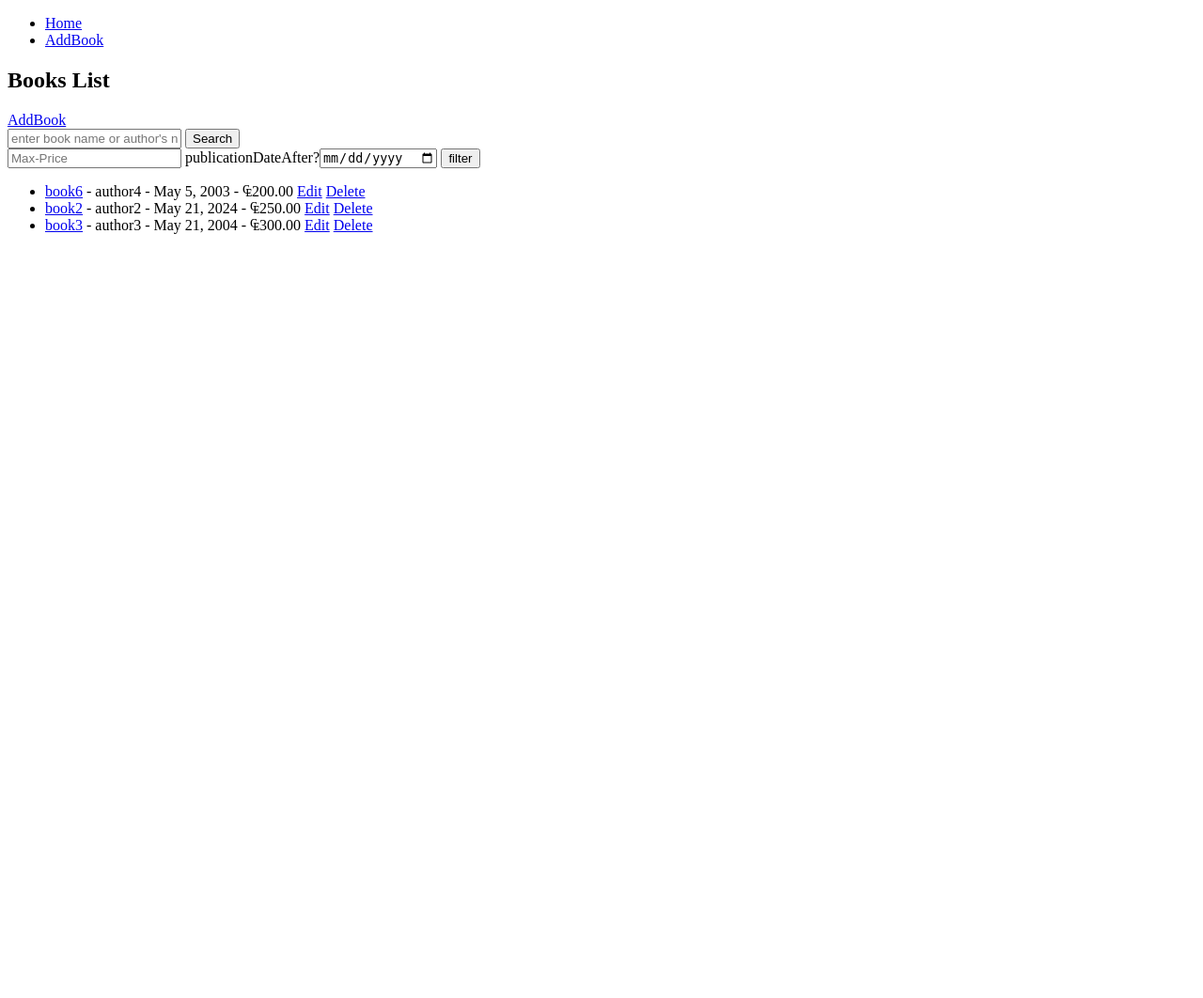
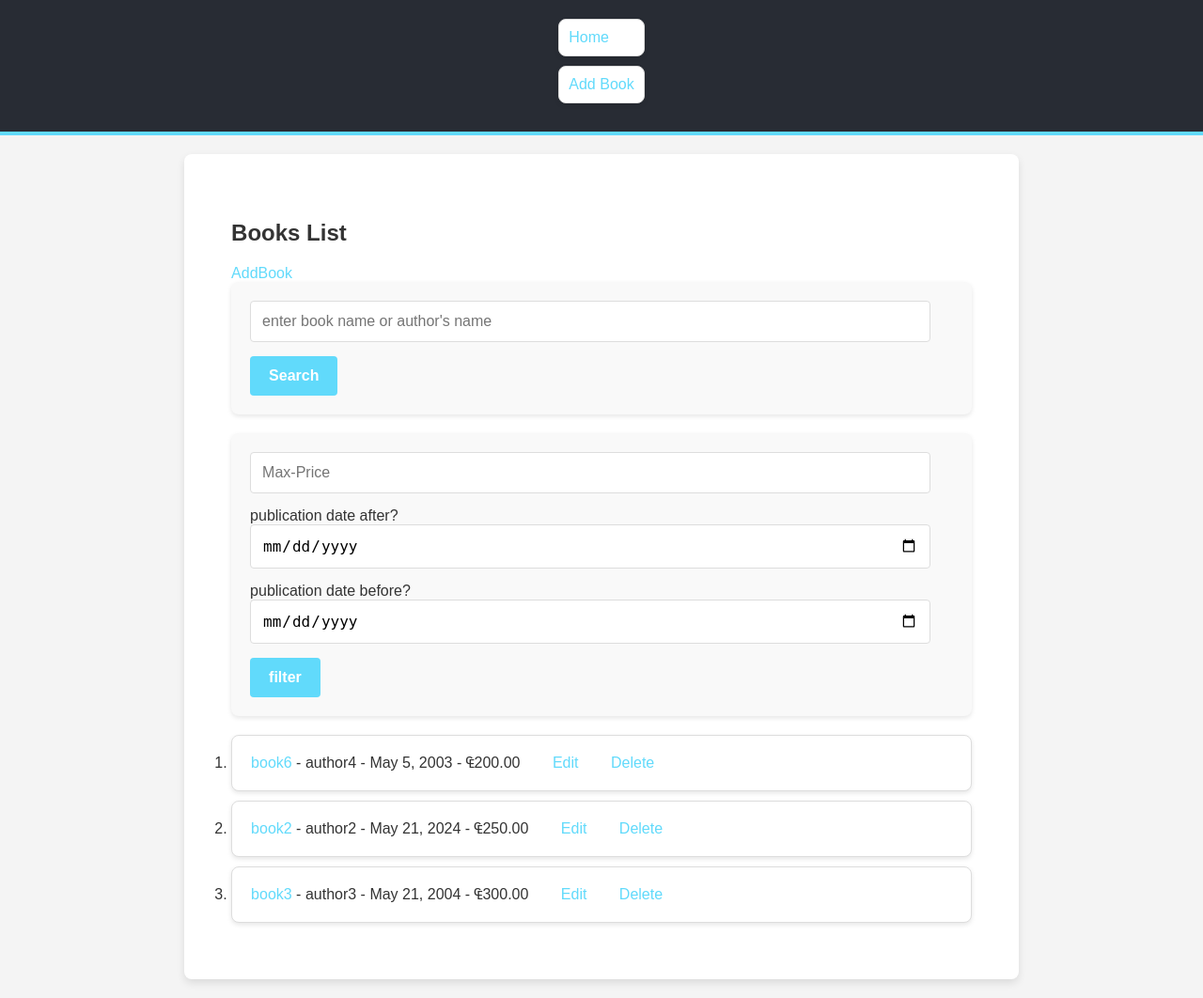
Before and after one commit to farokhniaali900/book_management, a Django app: page / in a window 1280 px wide. Shown: the whole page at 94% size. Before the commit the page ends 249 px from the top, so only its background shows below. Run offline with Django 4.2, Linux system fonts and the light colour scheme; data comes from the database, SQL or seed files in the repository; both versions use the stored data as it was after the commit.

Commit message:
style change commit

```diff
--- a/books/templates/base.html
+++ b/books/templates/base.html
@@ -1,27 +1,149 @@
 <!DOCTYPE html>
-<html>
+<html lang="en">
 <head>
-    <meta charset='utf-8'>
-    <meta http-equiv='X-UA-Compatible' content='IE=edge'>
+    <meta charset="utf-8">
+    <meta http-equiv="X-UA-Compatible" content="IE=edge">
     <title>Page Title</title>
-    <meta name='viewport' content='width=device-width, initial-scale=1'>
+    <meta name="viewport" content="width=device-width, initial-scale=1">
+    <style>
+        body {
+            margin: 0;
+            font-family: 'Arial', sans-serif;
+            background-color: #f4f4f4;
+            color: #333;
+            display: flex;
+            flex-direction: column;
+            min-height: 100vh;
+        }
+        header {
+            background-color: #282c34;
+            color: #61dafb;
+            padding: 20px 0;
+            border-bottom: 4px solid #61dafb;
+            flex-shrink: 0;
+        }
+        nav {
+            display: flex;
+            justify-content: center;
+        }
+        ul {
+            list-style: none;
+            padding: 0;
+            margin: 0;
+            display: flex;
+            flex-direction: column; /* Ensures that items stack vertically */
+        }
+        li {
+            margin: 0;
+            padding: 10px;
+            background-color: #ffffff;
+            border: 1px solid #ddd;
+            border-radius: 8px;
+            box-shadow: 0 2px 5px rgba(0, 0, 0, 0.1);
+            margin-bottom: 10px;
+        }
+        a {
+            color: #61dafb;
+            text-decoration: none;
+            transition: color 0.3s, border-bottom 0.3s;
+        }
+        a:hover {
+            color: black;
+            border-bottom: 2px solid #61dafb;
+        }
+        main {
+            padding: 50px;
+            max-width: 1200px;
+            margin: 20px auto;
+            background-color: #ffffff;
+            border-radius: 8px;
+            box-shadow: 0 4px 8px rgba(0, 0, 0, 0.1);
+            flex: 1;
+        }
+        form {
+            margin-bottom: 20px;
+            padding: 20px;
+            background-color: #f9f9f9;
+            border-radius: 8px;
+            box-shadow: 0 2px 5px rgba(0, 0, 0, 0.1);
+        }
+        form input, form textarea, form select {
+            width: calc(100% - 24px);
+            padding: 12px;
+            border: 1px solid #ddd;
+            border-radius: 4px;
+            box-sizing: border-box;
+            font-size: 16px;
+            margin-bottom: 15px;
+            transition: border-color 0.3s, box-shadow 0.3s;
+        }
+        form input:focus, form textarea:focus, form select:focus {
+            border-color: #61dafb;
+            box-shadow: 0 0 5px rgba(97, 218, 251, 0.5);
+            outline: none;
+        }
+        form button {
+            background-color: #61dafb;
+            border: none;
+            color: white;
+            padding: 12px 20px;
+            text-align: center;
+            text-decoration: none;
+            font-size: 16px;
+            font-weight: bold;
+            border-radius: 4px;
+            cursor: pointer;
+            transition: background-color 0.3s;
+        }
+        form button:hover {
+            background-color: #4fa3c2;
+        }
+        /* Styling for list items in child template */
+        .books-list {
+            padding: 0;
+            margin: 0;
+            list-style: none;
+            display: flex;
+            flex-direction: column; /* Ensures items stack vertically */
+        }
+        .books-list li {
+            padding: 20px;
+            background-color: #ffffff;
+            border: 1px solid #ddd;
+            border-radius: 8px;
+            margin-bottom: 10px;
+            box-shadow: 0 2px 5px rgba(0, 0, 0, 0.1);
+        }
+        .books-list a {
+            color: #282c34;
+            text-decoration: none;
+            font-weight: bold;
+        }
+        .books-list a:hover {
+            text-decoration: underline;
+        }
+        .action-link {
+            margin-left: 20px;
+            color: #61dafb;
+            text-decoration: none;
+        }
+        .action-link:hover {
+            color: #ffffff;
+            text-decoration: underline;
+        }
+    </style>
 </head>
 <body>
     <header>
         <nav>
             <ul>
-                <li>
-                    <a href="{% url 'book_list' %}">Home</a>
-                </li>
-                <li>
-                    <a href="{% url 'book_add' %}">AddBook</a>
-                </li>
+                <li><a href="{% url 'book_list' %}">Home</a></li>
+                <li><a href="{% url 'book_add' %}">Add Book</a></li>
             </ul>
         </nav>
     </header>
     <main>
         {% block content %}
-
         {% endblock %}
     </main>
 </body>
--- a/books/templates/books/book_list.html
+++ b/books/templates/books/book_list.html
@@ -8,17 +8,18 @@
         <button type="submit" >Search</button>
     </form>
     <form action="{% url 'book_filter' %}" method="GET">
-        <input type="number" name="price" placeholder="Max-Price">
-        publicationDateAfter?<input type="date" name="publication_date" placeholder="date">
+        <input type="number" name="price" placeholder="Max-Price"><br>
+        publication date after?<input type="date" name="publication_date" placeholder="date">
+        publication date before?<input type="date" name="publication_date_before" placeholder="date">
         <button type="submit">filter</button>
     </form>
     <ul>
         {% for book in books %}
-        <li>
+        <li style="padding: 20px; list-style: decimal;">
             <a href="{% url 'book_detail' book.pk %}">{{ book.title }}</a>
             - {{ book.author }} - {{ book.publication_date }} - ₠{{ book.price }}
-            <a href="{% url 'book_edit' book.pk %}">Edit</a>
-            <a href="{% url 'book_delete' book.pk %}">Delete</a>
+            <a href="{% url 'book_edit' book.pk %}" style="margin-left: 30px;">Edit</a>
+            <a href="{% url 'book_delete' book.pk %}" style="margin-left: 30px;">Delete</a>
         </li>
         {% endfor %}
     </ul>
--- a/books/views.py
+++ b/books/views.py
@@ -51,12 +51,15 @@ def book_search(request):
 def filter(request):
     price = request.GET.get('price')
     publication_date = request.GET.get('publication_date')
+    publication_date_before = request.GET.get('publication_date_before')
     books = Book.objects.all()
 
     if price:
         books = books.filter(price__lte=price)
     if publication_date:
         books = books.filter(publication_date__gte=publication_date)
+    if publication_date_before:
+        books = books.filter(publication_date__lte=publication_date_before)
 
     return render(request , 'books/book_list.html' , {'books' : books})
 
```
Also changed, not shown: db.sqlite3.
